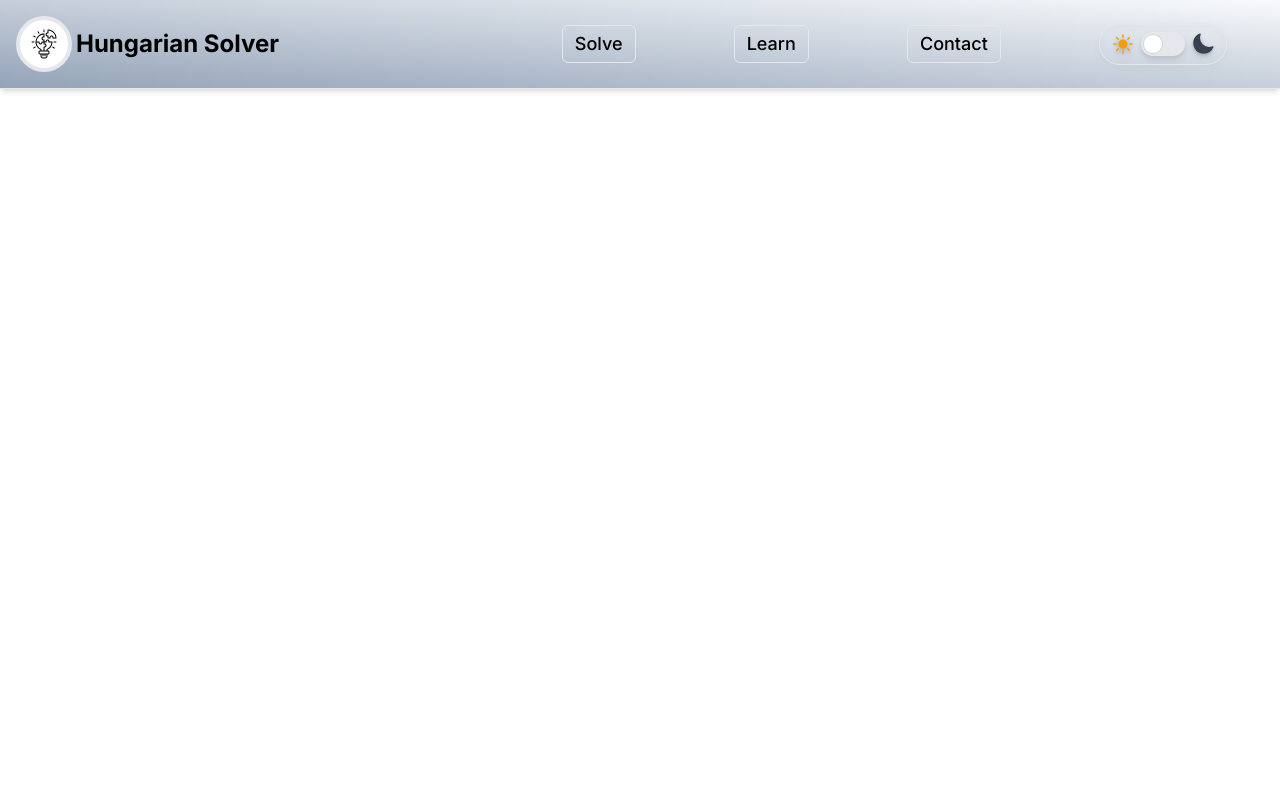
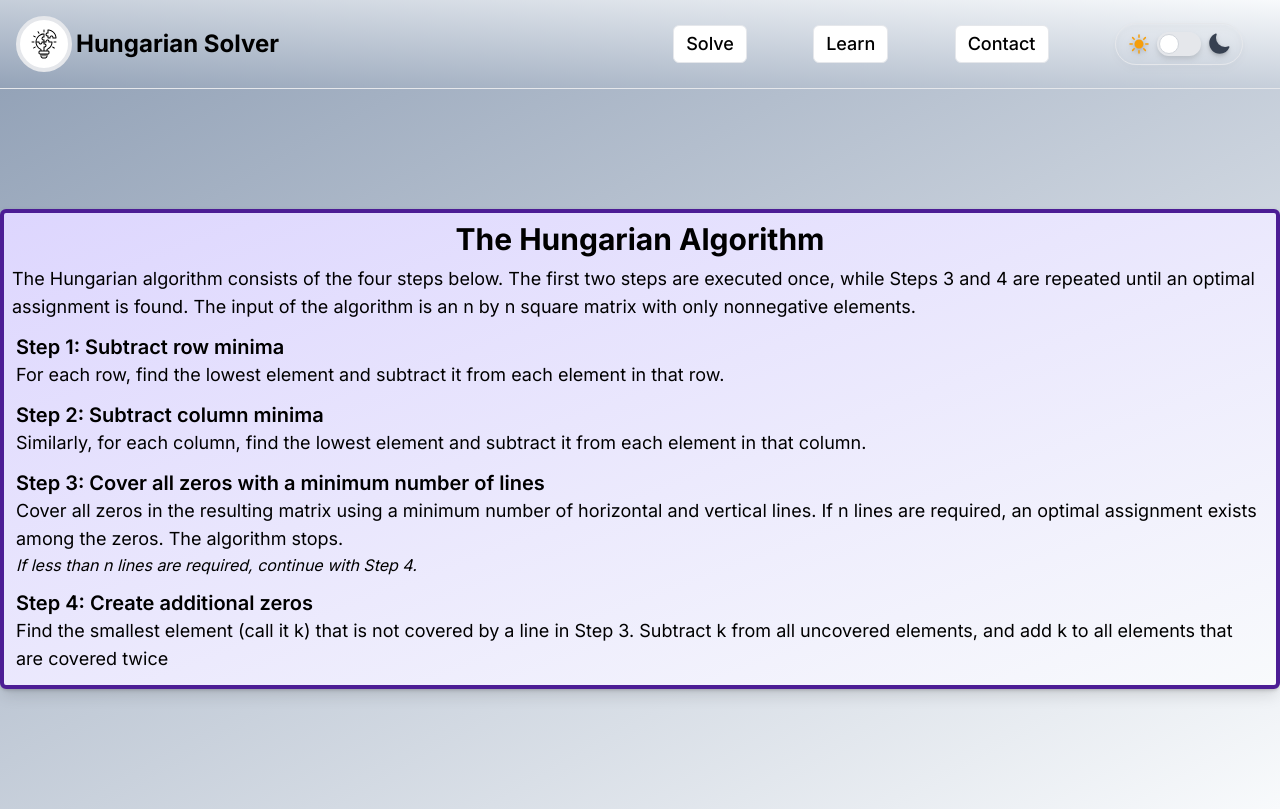
Before and after one commit to Eyepatch0/HungarianSolver, a React (Vite) app in the folder HungarianSolver/: page /learn in a window 1280 px wide. Built offline with nearby package versions, Linux system fonts and the light colour scheme.

Commit message:
Learn page is complete , have to work on its darkmode

```diff
--- a/HungarianSolver/src/components/DropDownNav.tsx
+++ b/HungarianSolver/src/components/DropDownNav.tsx
@@ -38,9 +38,7 @@ const DropDownNav: React.FC<NavBarProps> = ({
           </Link>
         </div>
         <div className="hover:text-violet-500 hover:bg-gray-100 p-2 rounded">
-          <Link to="/about">
-            About <span></span>
-          </Link>
+          <Link to="/learn">Learn</Link>
         </div>
         <div className="hover:text-sky-500 hover:bg-gray-100 p-2 rounded">
           <Link to="/contact">
--- a/HungarianSolver/src/components/Learn.tsx
+++ b/HungarianSolver/src/components/Learn.tsx
@@ -1,4 +1,59 @@
 const Learn = () => {
-  return <></>;
+  return (
+    <div className="min-h-[90vh] bg-gradient-to-br from-slate-400 to-slate-50 flex justify-center items-center">
+      <div className="drop-shadow shadow-lg font-inter p-1 container min-h-[60vh] md:border-4 rounded-md flex flex-col justify-evenly border-violet-900 border bg-gradient-to-br from-violet-200 to-slate-50">
+        <div>
+          <h1 className="text-center font-bold text-3xl">
+            The Hungarian Algorithm
+          </h1>
+          <p className="text-lg p-1 mt-1">
+            The Hungarian algorithm consists of the four steps below. The first
+            two steps are executed once, while Steps 3 and 4 are repeated until
+            an optimal assignment is found. The input of the algorithm is an n
+            by n square matrix with only nonnegative elements.
+          </p>
+        </div>
+        <div className="rounded-md px-2 py-1 md:border-0 border-2 border-violet-600 mb-1 md:mb-0">
+          <h2 className="text-xl font-semibold">Step 1: Subtract row minima</h2>
+          <p className="text-lg">
+            For each row, find the lowest element and subtract it from each
+            element in that row.
+          </p>
+        </div>
+        <div className="rounded-md px-2 py-1  md:border-0 border-2 border-violet-600 mb-1 md:mb-0">
+          <h2 className="text-xl font-semibold">
+            Step 2: Subtract column minima
+          </h2>
+          <p className="text-lg">
+            Similarly, for each column, find the lowest element and subtract it
+            from each element in that column.
+          </p>
+        </div>
+        <div className="rounded-md px-2 py-1  md:border-0 border-2 border-violet-600 mb-1 md:mb-0">
+          <h2 className="text-xl font-semibold">
+            Step 3: Cover all zeros with a minimum number of lines
+          </h2>
+          <p className="text-lg">
+            Cover all zeros in the resulting matrix using a minimum number of
+            horizontal and vertical lines. If n lines are required, an optimal
+            assignment exists among the zeros. The algorithm stops.
+          </p>
+          <p className="text-md italic">
+            If less than n lines are required, continue with Step 4.
+          </p>
+        </div>
+        <div className="rounded-md px-2 py-1  md:border-0 border-2 border-violet-600 mb-1 md:mb-0">
+          <h2 className="text-xl font-semibold">
+            Step 4: Create additional zeros
+          </h2>
+          <p className="text-lg">
+            Find the smallest element (call it k) that is not covered by a line
+            in Step 3. Subtract k from all uncovered elements, and add k to all
+            elements that are covered twice
+          </p>
+        </div>
+      </div>
+    </div>
+  );
 };
 export default Learn;
--- a/HungarianSolver/src/components/Navbar.tsx
+++ b/HungarianSolver/src/components/Navbar.tsx
@@ -27,22 +27,22 @@ const Navbar: React.FC<NavBarProps> = ({
                 Hungarian Solver
               </h1>
             </NavLink>
-            <div className="basis-3/5  justify-around items-center h-12 hidden sm:flex">
+            <div className="basis-2/4  justify-around items-center h-12 hidden sm:flex">
               <NavLink
                 to="/solve"
-                className="border rounded-md px-3 py-1 text-lg font-medium mx-1 md:mx-0 transition ease-in-out duration-200  hover:text-emerald-500 hover:scale-105 hover:border-emerald-800"
+                className="bg-white dark:bg-black border rounded-md px-3 py-1 text-lg font-medium mx-1 md:mx-0 transition ease-in-out duration-200  hover:text-emerald-500 hover:scale-105 hover:border-emerald-800"
               >
                 Solve
               </NavLink>
               <NavLink
                 to="/learn"
-                className="border rounded-md px-3 py-1 text-lg font-medium mx-1 md:mx-0 transition ease-in-out duration-200  hover:text-violet-500 hover:scale-105 hover:border-violet-800"
+                className="bg-white dark:bg-black border rounded-md px-3 py-1 text-lg font-medium mx-1 md:mx-0 transition ease-in-out duration-200  hover:text-violet-500 hover:scale-105 hover:border-violet-800"
               >
                 Learn
               </NavLink>
               <NavLink
                 to="/contact"
-                className="border rounded-md px-3 py-1 text-lg font-medium mx-1 md:mx-0 transition ease-in-out duration-200  hover:text-sky-500 hover:scale-105 hover:border-sky-800"
+                className="bg-white dark:bg-black border rounded-md px-3 py-1 text-lg font-medium mx-1 md:mx-0 transition ease-in-out duration-200  hover:text-sky-500 hover:scale-105 hover:border-sky-800"
               >
                 Contact
               </NavLink>
@@ -85,7 +85,7 @@ const Navbar: React.FC<NavBarProps> = ({
                 </svg>
               </div>
             </div>
-            <div className="mr-2 md:hidden relative">
+            <div className="mr-2 sm:hidden relative">
               <button onClick={() => toggleVisibility()}>
                 <svg
                   xmlns="http://www.w3.org/2000/svg"
```
